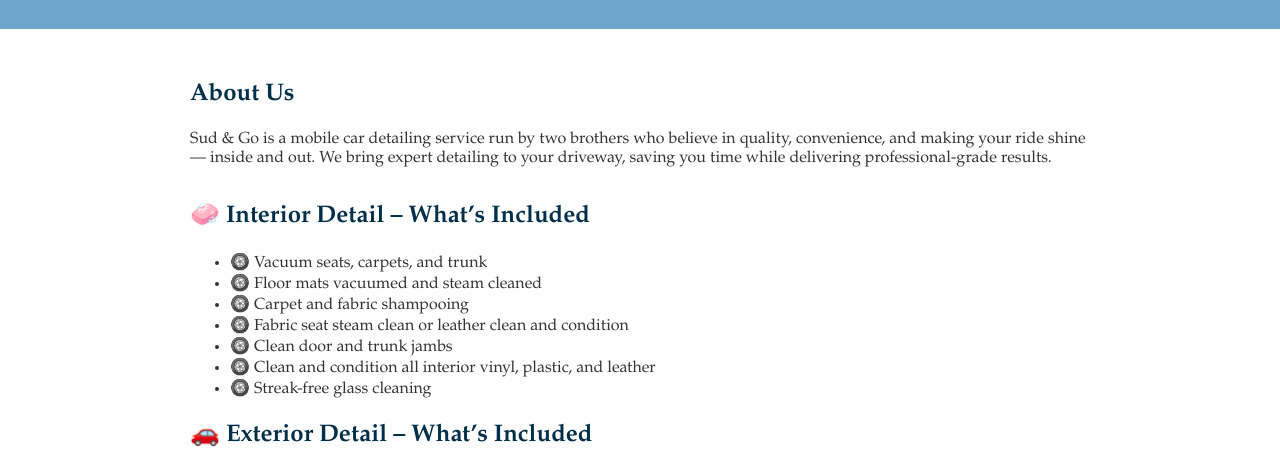
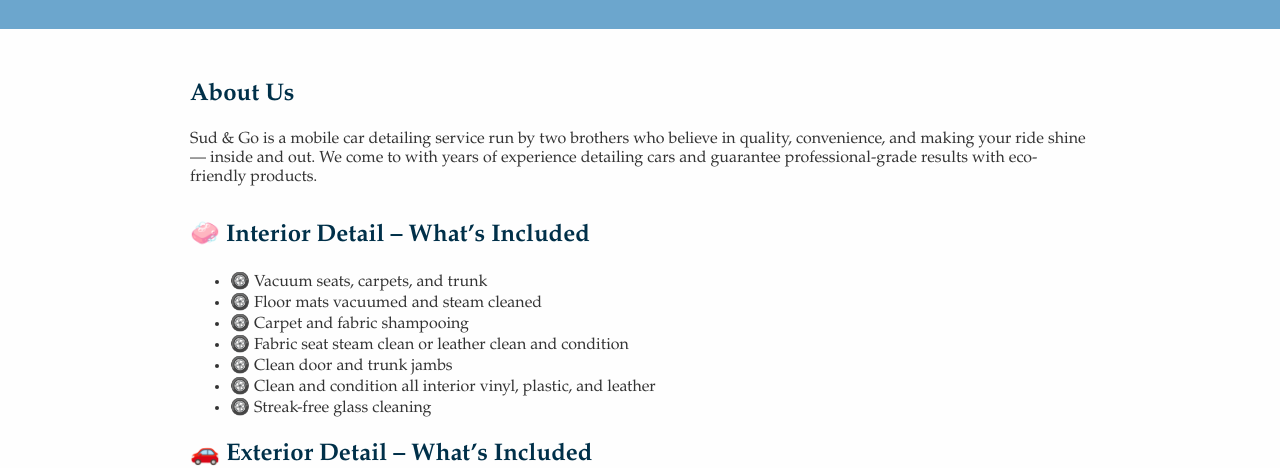
Before and after one commit to ColedonJohnson/cc-mobile-detailing-site, a plain HTML site: page index.html in a window 1280 px wide. Shown: the part 278-746 px from the top of the page. Drawn offline with Linux system fonts and the light colour scheme; a web font is replaced by a local one.

Commit message:
Update index.html

```diff
--- a/index.html
+++ b/index.html
@@ -102,7 +102,7 @@
   <div class="content">
     <div class="section" id="about">
       <h2>About Us</h2>
-      <p>Sud & Go is a mobile car detailing service run by two brothers who believe in quality, convenience, and making your ride shine — inside and out. We bring expert detailing to your driveway, saving you time while delivering professional-grade results.</p>
+      <p>Sud & Go is a mobile car detailing service run by two brothers who believe in quality, convenience, and making your ride shine — inside and out. We come to with years of experience detailing cars and guarantee professional-grade results with eco-friendly products.</p>
     </div>
 
     <div class="section" id="services">
```
